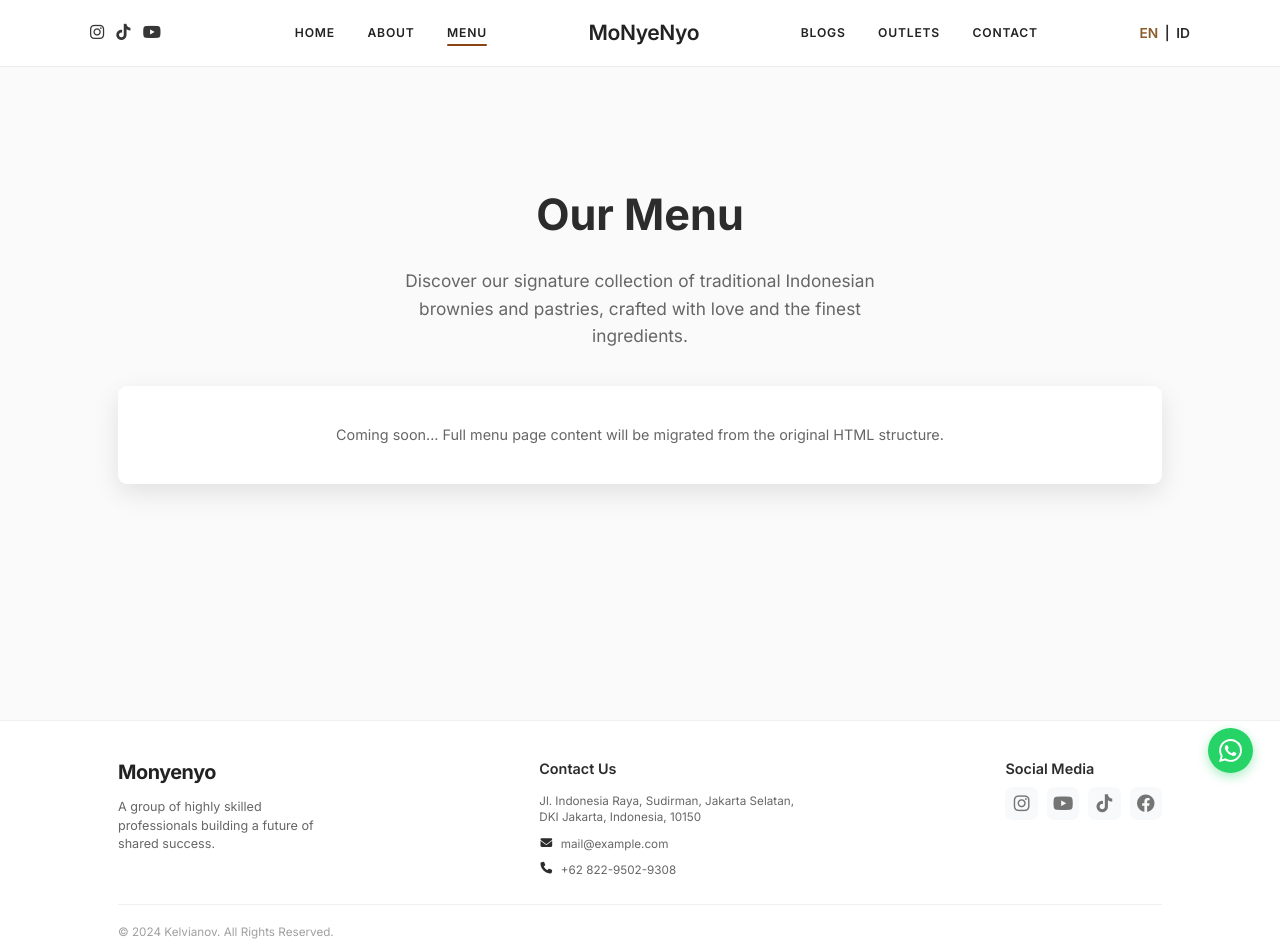
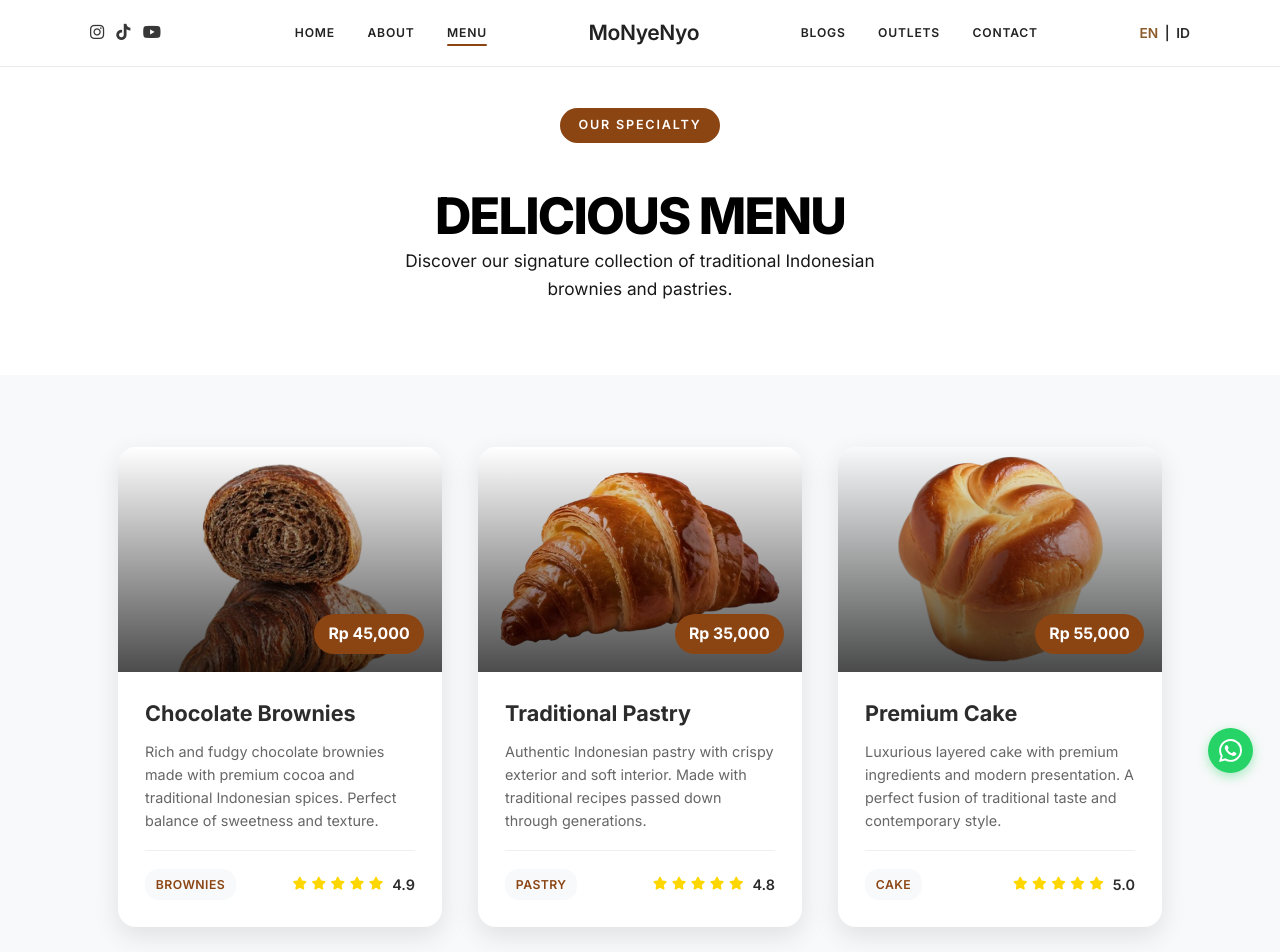
Before and after one commit to Moonarq/MONYENYO-REACT-JS, a React (Vite) app: page /menu in a window 1280 px wide. Shown: the top 952 px of the page. Built offline with nearby package versions, Linux system fonts and the light colour scheme.

Commit message:
Implement menu page layout and styles with translations for Indonesian desserts

```diff
--- a/src/hooks/useLanguage.jsx
+++ b/src/hooks/useLanguage.jsx
@@ -31,7 +31,7 @@ const translations = {
     'Only the finest local ingredients sourced directly from trusted Indonesian suppliers': 'Only the finest local ingredients sourced directly from trusted Indonesian suppliers',
     'OUR SPECIALTY': 'OUR SPECIALTY',
     'DELICIOUS MENU': 'DELICIOUS MENU',
-    'Discover our signature collection of traditional Indonesian brownies and pastries, crafted with love and the finest ingredients.': 'Discover our signature collection of traditional Indonesian brownies and pastries, crafted with love and the finest ingredients.',
+    'Discover our signature collection of traditional Indonesian brownies and pastries.': 'Discover our signature collection of traditional Indonesian brownies and pastries.',
     'Chocolate Brownies': 'Chocolate Brownies',
     'Rich and fudgy chocolate brownies made with premium cocoa and traditional Indonesian spices. Perfect balance of sweetness and texture.': 'Rich and fudgy chocolate brownies made with premium cocoa and traditional Indonesian spices. Perfect balance of sweetness and texture.',
     'Brownies': 'Brownies',
@@ -87,7 +87,7 @@ const translations = {
     'Only the finest local ingredients sourced directly from trusted Indonesian suppliers': 'Hanya bahan lokal terbaik langsung dari pemasok terpercaya',
     'OUR SPECIALTY': 'SPESIAL KAMI',
     'DELICIOUS MENU': 'MENU LEZAT',
-    'Discover our signature collection of traditional Indonesian brownies and pastries, crafted with love and the finest ingredients.': 'Temukan koleksi brownies dan pastry tradisional khas kami, dibuat dengan cinta dan bahan terbaik.',
+    'Discover our signature collection of traditional Indonesian brownies and pastries.': 'Temukan koleksi signature brownies dan pastry tradisional Indonesia kami.',
     'Chocolate Brownies': 'Brownies Cokelat',
     'Rich and fudgy chocolate brownies made with premium cocoa and traditional Indonesian spices. Perfect balance of sweetness and texture.': 'Brownies cokelat legit dengan kakao premium dan rempah tradisional. Manis dan tekstur seimbang.',
     'Brownies': 'Brownies',
--- /dev/null
+++ b/src/pages/Menu.css
@@ -0,0 +1,240 @@
+/* Menu Page Styles */
+
+/* Menu Hero Section */
+.header.desktop-solid .lang-btn {
+    color: #2c2c2c !important;
+}
+
+.header.desktop-solid .lang-btn.active {
+    color: #8B5C2A !important;
+}
+
+.header.desktop-solid .lang-separator {
+    color: #2c2c2c !important;
+}
+
+.menu-hero {
+    background: linear-gradient(135deg, #ffffff 0%, #ffffff 100%);
+    padding: 120px 0 80px;
+    text-align: center;
+    color: rgb(0, 0, 0);
+}
+
+.menu-header-content {
+    max-width: 800px;
+    margin: 0 auto;
+}
+
+.menu-label {
+    display: inline-block;
+    background: #8B4513;
+    color: white;
+    padding: 8px 20px;
+    border-radius: 25px;
+    font-size: 14px;
+    font-weight: 600;
+    letter-spacing: 2px;
+    margin-bottom: 50px;
+    text-transform: uppercase;
+}
+
+.menu-title {
+    font-size: 3.5rem;
+    font-weight: 800;
+    margin-bottom: 5px;
+    letter-spacing: -2px;
+    line-height: 1.1;
+}
+
+.menu-description {
+    font-size: 1.2rem;
+    line-height: 1.6;
+    opacity: 0.9;
+    max-width: 600px;
+    margin: 0 auto;
+}
+
+/* Menu Items Section */
+.menu-items {
+    padding: 80px 0;
+    background: #f8f9fa;
+}
+
+.menu-grid {
+    display: grid;
+    grid-template-columns: repeat(auto-fit, minmax(350px, 1fr));
+    gap: 40px;
+    max-width: 1200px;
+    margin: 0 auto;
+}
+
+.menu-item {
+    background: white;
+    border-radius: 20px;
+    overflow: hidden;
+    box-shadow: 0 10px 30px rgba(0, 0, 0, 0.1);
+    transition: transform 0.3s ease, box-shadow 0.3s ease;
+}
+
+.menu-item:hover {
+    transform: translateY(-10px);
+    box-shadow: 0 20px 40px rgba(0, 0, 0, 0.15);
+}
+
+.menu-image {
+    position: relative;
+    height: 250px;
+    overflow: hidden;
+}
+
+.menu-image img {
+    width: 100%;
+    height: 100%;
+    object-fit: cover;
+    transition: transform 0.3s ease;
+}
+
+.menu-item:hover .menu-image img {
+    transform: scale(1.1);
+}
+
+/* Fix untuk menu5.png yang terlalu zoom di menu.html */
+.menu-item:nth-child(3) .menu-image img {
+    object-fit: contain;
+    object-position: center;
+    background: #f8f9fa;
+}
+
+.menu-item:nth-child(3):hover .menu-image img {
+    transform: scale(1.05);
+}
+
+.menu-overlay {
+    position: absolute;
+    top: 0;
+    left: 0;
+    right: 0;
+    bottom: 0;
+    background: linear-gradient(to bottom, transparent 0%, rgba(0, 0, 0, 0.7) 100%);
+    display: flex;
+    align-items: flex-end;
+    padding: 20px;
+}
+
+.menu-price {
+    background: #8B4513;
+    color: white;
+    padding: 8px 16px;
+    border-radius: 25px;
+    font-weight: 700;
+    font-size: 1.1rem;
+    margin-left: auto;
+}
+
+.menu-content {
+    padding: 30px;
+}
+
+.menu-name {
+    font-size: 1.5rem;
+    font-weight: 700;
+    color: #2c2c2c;
+    margin-bottom: 15px;
+    line-height: 1.3;
+}
+
+.menu-desc {
+    color: #666;
+    line-height: 1.6;
+    margin-bottom: 20px;
+    font-size: 1rem;
+}
+
+.menu-details {
+    display: flex;
+    justify-content: space-between;
+    align-items: center;
+    border-top: 1px solid #f0f0f0;
+    padding-top: 20px;
+}
+
+.menu-category {
+    background: #f8f9fa;
+    color: #8B4513;
+    padding: 6px 12px;
+    border-radius: 15px;
+    font-size: 0.85rem;
+    font-weight: 600;
+    text-transform: uppercase;
+    letter-spacing: 0.5px;
+}
+
+.menu-rating {
+    display: flex;
+    align-items: center;
+    gap: 5px;
+}
+
+.menu-rating i {
+    color: #FFD700;
+    font-size: 0.9rem;
+}
+
+.menu-rating span {
+    color: #2c2c2c;
+    font-weight: 600;
+    margin-left: 5px;
+}
+
+/* Responsive Design */
+@media (max-width: 768px) {
+    .menu-hero {
+        padding: 100px 0 60px;
+    }
+
+    .menu-title {
+        font-size: 2.5rem;
+    }
+
+    .menu-description {
+        font-size: 1rem;
+    }
+
+    .menu-items {
+        padding: 60px 0;
+    }
+
+    .menu-grid {
+        grid-template-columns: 1fr;
+        gap: 30px;
+        padding: 0 20px;
+    }
+
+    .menu-image {
+        height: 200px;
+    }
+
+    .menu-content {
+        padding: 25px;
+    }
+
+    .menu-details {
+        flex-direction: column;
+        gap: 15px;
+        align-items: flex-start;
+    }
+}
+
+@media (max-width: 480px) {
+    .menu-title {
+        font-size: 2rem;
+    }
+
+    .menu-grid {
+        padding: 0 15px;
+    }
+
+    .menu-content {
+        padding: 20px;
+    }
+}
--- a/src/pages/Menu.jsx
+++ b/src/pages/Menu.jsx
@@ -1,28 +1,123 @@
 import React from 'react'
 import { Helmet } from 'react-helmet-async'
+import { useLanguage } from '../hooks/useLanguage'
+import './Menu.css'
 
 const Menu = () => {
+  const { t } = useLanguage()
+
   return (
     <>
       <Helmet>
         <title>Menu - Monyenyo</title>
         <meta name="description" content="Explore our delicious menu of traditional Indonesian brownies, pastries, and specialty items." />
+        <link rel="icon" href="/images/favicon_large.ico" type="image/x-icon" />
+        <link rel="preload" href="/images/menu1.png" as="image" />
+        <link rel="preload" href="/images/menu2.png" as="image" />
+        <link rel="preload" href="/images/menu5.png" as="image" />
       </Helmet>
 
-      <div style={{ paddingTop: '100px', minHeight: '100vh', background: '#fafafa' }}>
-        <div className="container">
-          <div style={{ textAlign: 'center', padding: '100px 0' }}>
-            <h1 style={{ fontSize: '3rem', color: '#2c2c2c', marginBottom: '20px' }}>Our Menu</h1>
-            <p style={{ fontSize: '1.2rem', color: '#666', maxWidth: '600px', margin: '0 auto' }}>
-              Discover our signature collection of traditional Indonesian brownies and pastries, crafted with love and the finest ingredients.
-            </p>
-            <div style={{ marginTop: '40px', padding: '40px', background: 'white', borderRadius: '10px', boxShadow: '0 10px 30px rgba(0,0,0,0.1)' }}>
-              <p style={{ color: '#666', lineHeight: '1.8' }}>
-                Coming soon... Full menu page content will be migrated from the original HTML structure.
+      <div className="menu-page">
+        {/* Menu Header Section */}
+        <section className="menu-hero">
+          <div className="container">
+            <div className="menu-header-content">
+              <span className="menu-label">{t('OUR SPECIALTY')}</span>
+              <h1 className="menu-title">{t('DELICIOUS MENU')}</h1>
+              <p className="menu-description">
+                {t('Discover our signature collection of traditional Indonesian brownies and pastries.')}
               </p>
             </div>
           </div>
-        </div>
+        </section>
+
+        {/* Menu Items Section */}
+        <section className="menu-items">
+          <div className="container">
+            <div className="menu-grid">
+              {/* Menu Item 1 */}
+              <div className="menu-item">
+                <div className="menu-image">
+                  <img src="/images/menu1.png" alt="Chocolate Brownies" />
+                  <div className="menu-overlay">
+                    <div className="menu-price">Rp 45,000</div>
+                  </div>
+                </div>
+                <div className="menu-content">
+                  <h3 className="menu-name">{t('Chocolate Brownies')}</h3>
+                  <p className="menu-desc">
+                    {t('Rich and fudgy chocolate brownies made with premium cocoa and traditional Indonesian spices. Perfect balance of sweetness and texture.')}
+                  </p>
+                  <div className="menu-details">
+                    <span className="menu-category">{t('Brownies')}</span>
+                    <div className="menu-rating">
+                      <i className="fas fa-star"></i>
+                      <i className="fas fa-star"></i>
+                      <i className="fas fa-star"></i>
+                      <i className="fas fa-star"></i>
+                      <i className="fas fa-star"></i>
+                      <span>4.9</span>
+                    </div>
+                  </div>
+                </div>
+              </div>
+
+              {/* Menu Item 2 */}
+              <div className="menu-item">
+                <div className="menu-image">
+                  <img src="/images/menu2.png" alt="Traditional Pastry" />
+                  <div className="menu-overlay">
+                    <div className="menu-price">Rp 35,000</div>
+                  </div>
+                </div>
+                <div className="menu-content">
+                  <h3 className="menu-name">{t('Traditional Pastry')}</h3>
+                  <p className="menu-desc">
+                    {t('Authentic Indonesian pastry with crispy exterior and soft interior. Made with traditional recipes passed down through generations.')}
+                  </p>
+                  <div className="menu-details">
+                    <span className="menu-category">{t('Pastry')}</span>
+                    <div className="menu-rating">
+                      <i className="fas fa-star"></i>
+                      <i className="fas fa-star"></i>
+                      <i className="fas fa-star"></i>
+                      <i className="fas fa-star"></i>
+                      <i className="fas fa-star"></i>
+                      <span>4.8</span>
+                    </div>
+                  </div>
+                </div>
+              </div>
+
+              {/* Menu Item 3 */}
+              <div className="menu-item">
+                <div className="menu-image">
+                  <img src="/images/menu5.png" alt="Premium Cake" />
+                  <div className="menu-overlay">
+                    <div className="menu-price">Rp 55,000</div>
+                  </div>
+                </div>
+                <div className="menu-content">
+                  <h3 className="menu-name">{t('Premium Cake')}</h3>
+                  <p className="menu-desc">
+                    {t('Luxurious layered cake with premium ingredients and modern presentation. A perfect fusion of traditional taste and contemporary style.')}
+                  </p>
+                  <div className="menu-details">
+                    <span className="menu-category">{t('Cake')}</span>
+                    <div className="menu-rating">
+                      <i className="fas fa-star"></i>
+                      <i className="fas fa-star"></i>
+                      <i className="fas fa-star"></i>
+                      <i className="fas fa-star"></i>
+                      <i className="fas fa-star"></i>
+                      <span>5.0</span>
+                    </div>
+                  </div>
+                </div>
+              </div>
+            </div>
+          </div>
+        </section>
       </div>
     </>
   )
```
